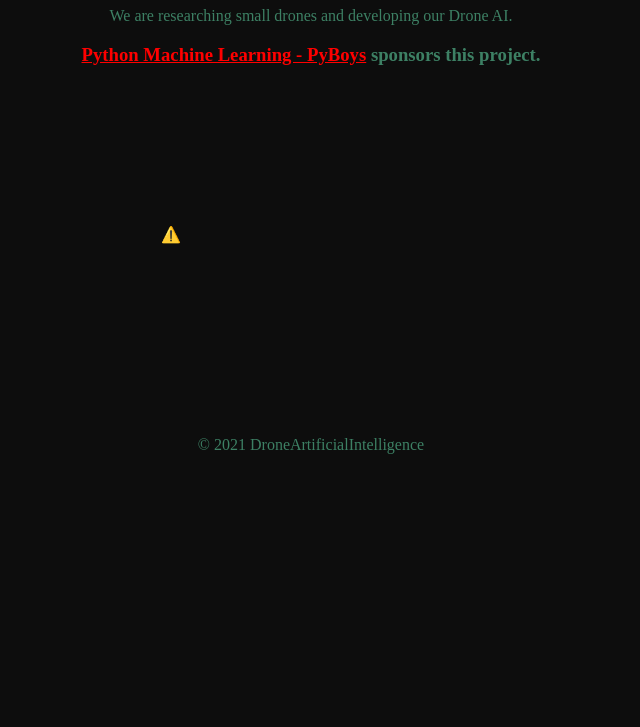
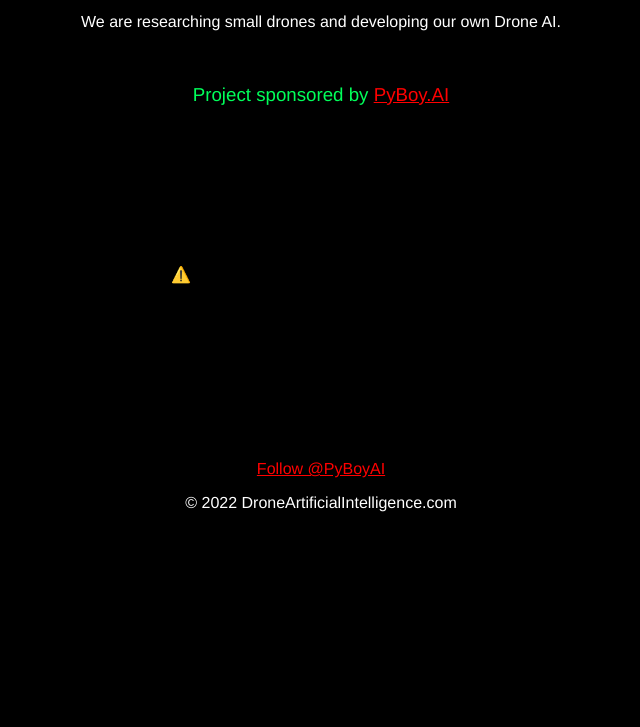
Before and after one commit to droneai/website, a plain HTML site: page index.html in a window 1280 px wide. Shown: the part 73-800 px from the top of the page, without its empty margins (329-969 px from the left). Drawn offline with nearby package versions, Linux system fonts and the light colour scheme; no server answers.

Commit message:
Update index.html

```diff
--- a/index.html
+++ b/index.html
@@ -1,57 +1,95 @@
 <!DOCTYPE html>
 <html lang="en">
 <head>
-    <meta http-equiv="content-type" content="text/html; charset=UTF-8">
-    <title>Drone Artificial Intelligence | DroneAI</title>
-    <meta name="description" content="We are researching small drones and developing our droneAI.">
-    <link href="drone.png" rel="shortcut icon" type="image/x-icon">
-    <meta property="og:url" content="https://droneartificialintelligence.com/">
-    <meta property="og:type" content="website">
-    <meta property="og:title" content="Drone Artificial Intelligence | DroneAI">
-    <meta property="og:description" content="We are researching small drones and developing our droneAI.">
-    <meta name="twitter:card" content="summary">
-    <meta name="twitter:title" content="Drone Artificial Intelligence | DroneAI">
-    <meta name="twitter:description" content="We are researching small drones and developing our droneAI.">
+    <meta charset="UTF-8">
+    <title>Drone AI</title>
+    <meta name="description" content="We are researching small drones and developing our own Drone AI.">
+    <meta property="og:url" content="https://droneartificialintelligence.com/"/>
+    <meta property="og:type" content="website"/>
+    <meta property="og:title" content="Drone AI"/>
+    <meta property="og:description" content="We are researching small drones and developing our own Drone AI."/>
+    <meta name="twitter:card" content="summary"/>
+    <meta name="twitter:title" content="Drone AI"/>
+    <meta name="twitter:description" content="We are researching small drones and developing our own Drone AI."/>
     <meta charset="UTF-8">
     <meta name="viewport" content="width=device-width, initial-scale=1.0">
+    <head>
 
         <style>
-        body {
-            margin: auto;
-            background-color: #0d0d0d;
-            color: #3D8064;
-            text-align: center;
+            #sp-page {
+                color: #FFFFFF
             }
 
-        h1 {
-            color: #FF0000;
+            #sp-page .sp-header-tag-h1, #sp-page .sp-header-tag-h2, #sp-page .sp-header-tag-h3, #sp-page .sp-header-tag-h4, #sp-page .sp-header-tag-h5, #sp-page .sp-header-tag-h6 {
+                color: #00FF5A
+            }
+
+            #sp-page h1, #sp-page h2, #sp-page h3, #sp-page h4, #sp-page h5, #sp-page h6 {
+                color: #00FF5A;
                 font-family: 'Helvetica Neue', Arial, sans-serif;
                 font-weight: 400;
-            font-style: normal;
+                font-style: normal
             }
 
-        a {
-            color: #FF0000;
+            #sp-page a {
+                color: #FF0000
             }
 
-        .my-container {
-            margin: auto;
-            width: 380px;
+            #sp-page a:hover {
+                color: #cc0000
             }
 
+            #sp-page .btn {
+                background-color: #000000
+            }
+
+            body {
+                background-color: #000000;
+                background-image:;
+            }
+
+
+            @media only screen and (max-width: 480px) {
+
+            }
+
+            @media only screen and (min-width: 480px) {
+            }
         </style>
     </head>
-<body>
+<body class="spBgcover sp-h-full sp-antialiased sp-bg-slideshow">
+<div id="sp-page" class="spBgcover sp-content-1"
+     style="background-color: rgb(0, 0, 0); font-family: 'Helvetica Neue', Arial, sans-serif; font-weight: 400;">
+    <section id="sp-ks8a8s" class="sp-el-section " style="width: 100%; max-width: 100%; padding: 10px;">
+        <div id="sp-vw3kvy" class="sp-el-row sm:sp-flex sp-w-full  sp-m-auto sp-justify-between" style="padding: 0px;">
+            <div id="sp-flizjz" class="sp-el-col  sp-w-full" style="width: calc(100% - 0px);">
+                <div id="sp-v89au5" class="sp-code-wrapper sp-el-block sp-custom-html-block-v89au5"
+                     style="margin: 0px;">
+                    <div>
+                        <center>
                             <h1>Drone Artificial Intelligence</h1>
-<p>We are researching small drones and developing our Drone AI.</p>
-    <h3><a href="https://www.pyboys.com/">Python Machine Learning - PyBoys</a> sponsors this project.</h3>
+                            <p>We are researching small drones and developing our own Drone AI.</p><br>
+                            <h3>Project sponsored by <a href="https://pyboy.ai/" title="Python Machine Learning">PyBoy.AI</a>
+                            </h3>
                             <div>
                                 <script src="https://unpkg.com/@lottiefiles/lottie-player@latest/dist/lottie-player.js"></script>
-    <lottie-player src="https://assets3.lottiefiles.com/packages/lf20_ezzwo7kd.json" background="transparent" speed="1"
-                   style="width: 300px; height: 300px;margin: auto;" loop autoplay></lottie-player>
+                                <lottie-player src="https://assets3.lottiefiles.com/packages/lf20_ezzwo7kd.json"
+                                               background="transparent" speed="1"
+                                               style="width: 300px; height: 300px;margin: auto;" loop=""
+                                               autoplay=""></lottie-player>
                                 <br>
                             </div>
                             <br>
-<p>© 2021 DroneArtificialIntelligence</p>
+                            <a href="https://twitter.com/PyBoyAI?ref_src=twsrc%5Etfw" class="twitter-follow-button"
+                               data-show-count="false">Follow @PyBoyAI</a>
+                            <script async="" src="https://platform.twitter.com/widgets.js" charset="utf-8"></script>
+                            <p>© 2022 DroneArtificialIntelligence.com</p>
+                        </center>
+                    </div>
+                </div>
+            </div>
+        </div>
+    </section>
+</div>
 </body>
 </html>
```
Lines whose indentation alone changed are shown as unchanged.
